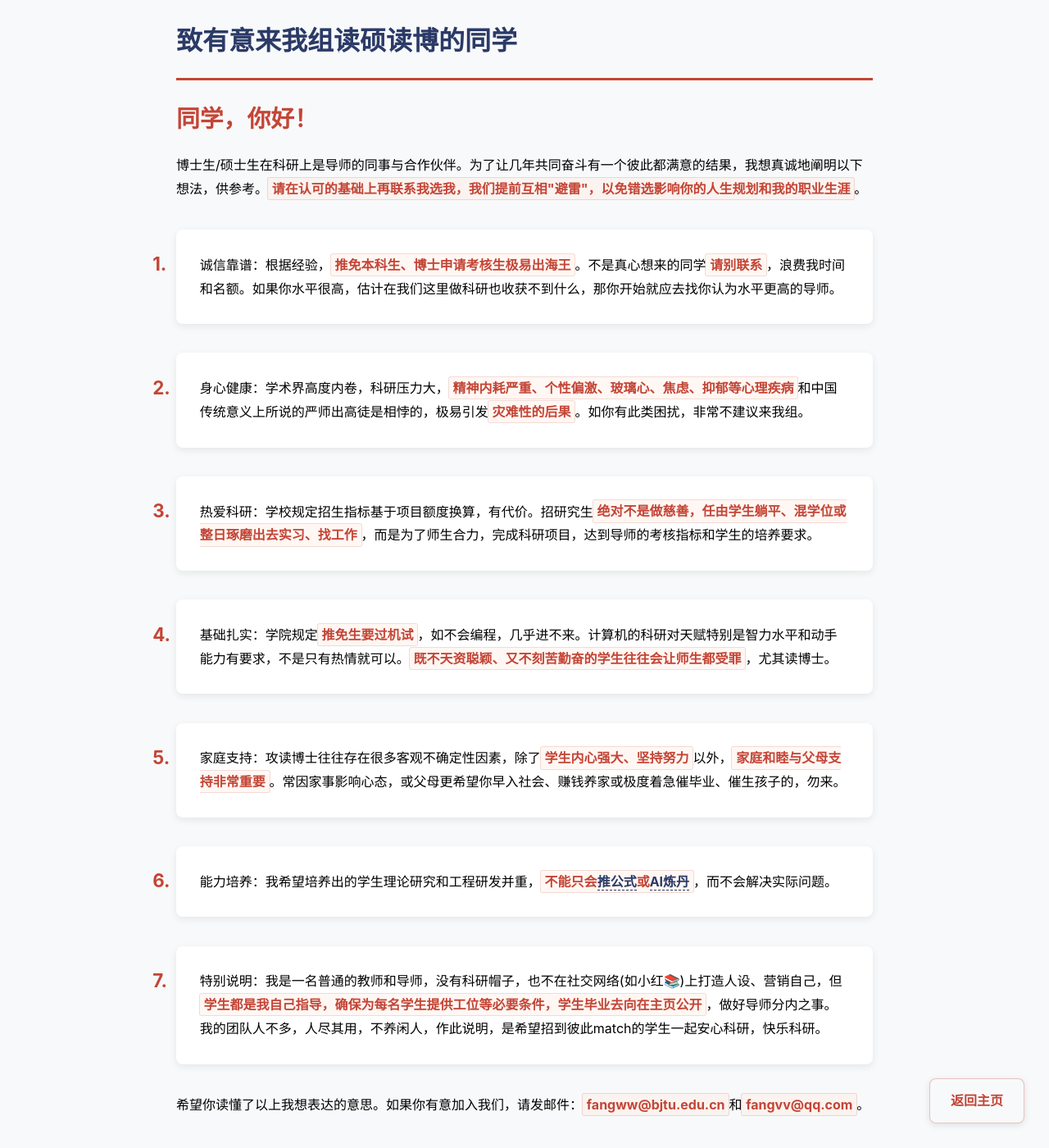
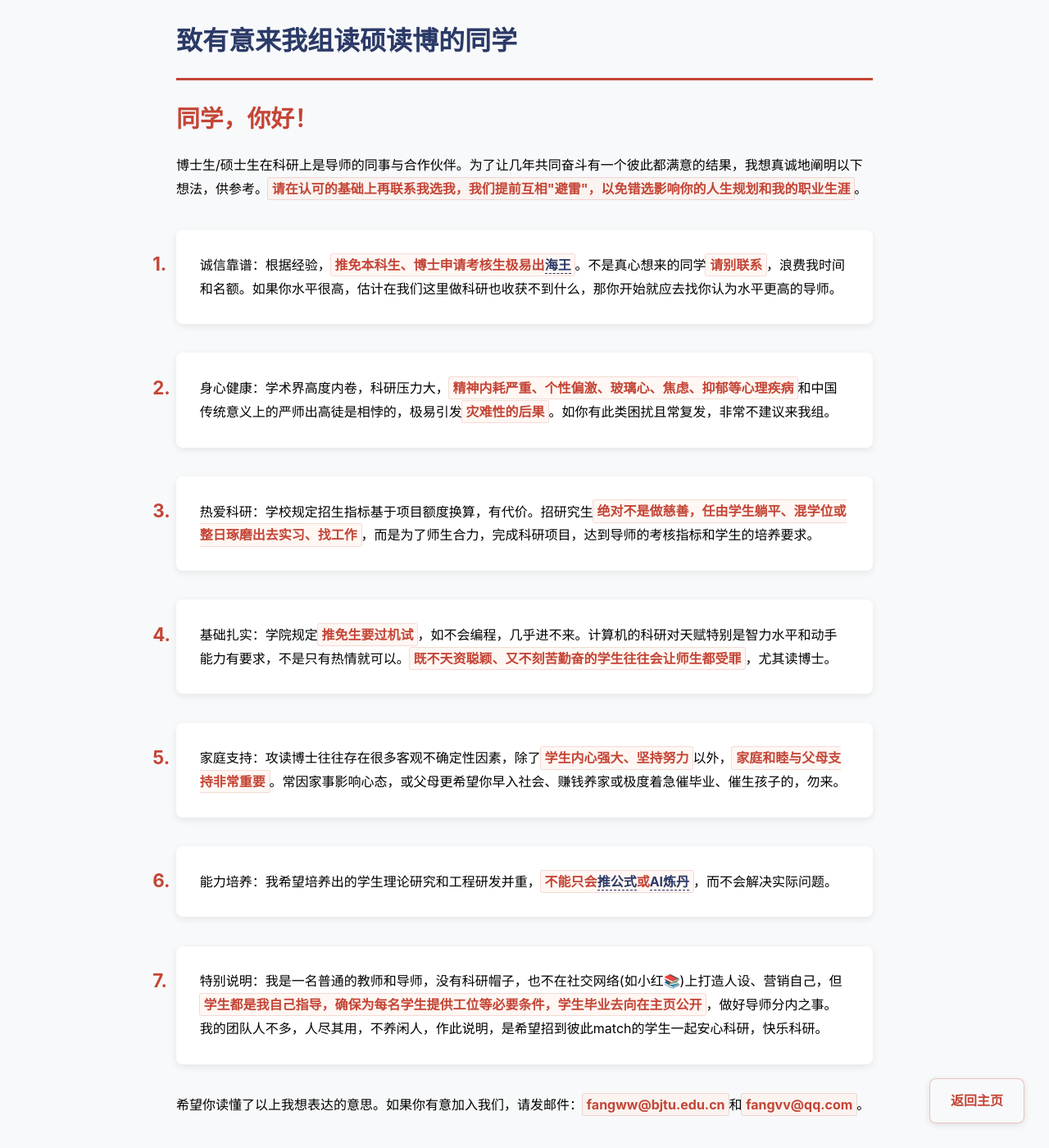
Before and after one commit to fangvv/Homepage, a Jekyll site: the page faq2.html, which Jekyll copies as it is, in a window 1280 px wide and 1400 px high. Shown: the whole window at 82% size. Built offline with Jekyll 4.4.1, drawn with Linux system fonts in a browser that asks for light colours; comment, search, counter and statistics services are not loaded; some of the changed text lies outside the part shown.

Commit message:
update faq2

```diff
--- a/faq2.html
+++ b/faq2.html
@@ -116,9 +116,9 @@
     <p><span class="greeting">同学，你好！</span>博士生/硕士生在科研上是导师的同事与合作伙伴。为了让几年共同奋斗有一个彼此都满意的结果，我想真诚地阐明以下想法，供参考。<strong>请在认可的基础上再联系我选我，我们提前互相"避雷"，以免错选影响你的人生规划和我的职业生涯</strong>。</p>
 
     <ol>
-<li>诚信靠谱：根据经验，<strong>推免本科生、博士申请考核生极易出海王</strong>。不是真心想来的同学<strong>请别联系</strong>，浪费我时间和名额。如果你水平很高，估计在我们这里做科研也收获不到什么，那你开始就应去找你认为水平更高的导师。</li>
+<li>诚信靠谱：根据经验，<strong>推免本科生、博士申请考核生极易出<a href="https://www.zhihu.com/question/487277766" target="_blank">海王</a></strong>。不是真心想来的同学<strong>请别联系</strong>，浪费我时间和名额。如果你水平很高，估计在我们这里做科研也收获不到什么，那你开始就应去找你认为水平更高的导师。</li>
 
-<li>身心健康：学术界高度内卷，科研压力大，<strong>精神内耗严重、个性偏激、玻璃心、焦虑、抑郁等心理疾病</strong>和中国传统意义上所说的严师出高徒是相悖的，极易引发<strong>灾难性的后果</strong>。如你有此类困扰，非常不建议来我组。</li>
+<li>身心健康：学术界高度内卷，科研压力大，<strong>精神内耗严重、个性偏激、玻璃心、焦虑、抑郁等心理疾病</strong>和中国传统意义上的严师出高徒是相悖的，极易引发<strong>灾难性的后果</strong>。如你有此类困扰且常复发，非常不建议来我组。</li>
 
 <li>热爱科研：学校规定招生指标基于项目额度换算，有代价。招研究生<strong>绝对不是做慈善，任由学生躺平、混学位或整日琢磨出去实习、找工作</strong>，而是为了师生合力，完成科研项目，达到导师的考核指标和学生的培养要求。</li>
 
@@ -142,7 +142,7 @@
         <li><a href="https://www.zhihu.com/question/1903824518725755143/answer/1904984097794823188" target="_blank">知乎上的一位导师对于学生混学位的看法</a></li>
         <li><a href="https://zhuanlan.zhihu.com/p/372884253" target="_blank">清华大学张焕晨教授观点：读博，你真的想好了吗？</a></li>
         <li><a href="https://mp.weixin.qq.com/mp/appmsgalbum?__biz=MzUzNjY5MjU3OA==&action=getalbum&album_id=3528375688665268224" target="_blank">班小小：我在东5的读研往事</a></li>
-        <li><a href="https://yangxiao.cs.ua.edu/Don%27t%20Become%20a%20Scientist!.htm" target="_blank">Jonathan I. Katz：Don't Become a Scientist!</a></li>
+        <li><a href="https://www.zhihu.com/question/487277766" target="_blank">为什么保研放老师鸽子的现象已经成为一种常态，而且都不觉得羞耻?</a></li>
     </ul>
 
     <footer style="text-align:center; padding:1.5rem; color:#666; margin-top:2rem">
```
